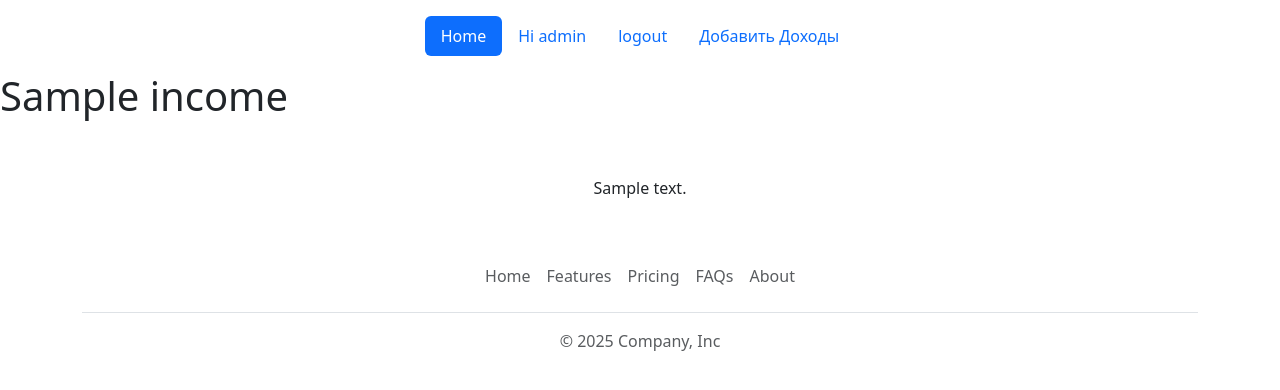
After one commit to Pavlukofff/Frognance, a Django app: page /operation/1 in a window 1280 px wide. The commit adds this page. Shown: the top 390 px of the page. Run offline with Django 5.2, Linux system fonts and the light colour scheme; a user stored in the database is signed in; data comes from the database, SQL or seed files in the repository; tables that the repository leaves empty hold one stand-in row (values such as "Sample post"); some libraries are stand-ins or nearby versions.

Commit message:
add new file

```diff
--- a/finance/models.py
+++ b/finance/models.py
@@ -17,6 +17,7 @@ class Income(models.Model):
     title = models.CharField(max_length=255)
     content = models.TextField()
     created_at = models.DateTimeField(auto_now_add=True)
+    user = models.ForeignKey(User, on_delete=models.RESTRICT)
 
     class Meta:
         db_table = 'Income'
--- a/finance/services.py
+++ b/finance/services.py
@@ -1,6 +1,12 @@
 from django.contrib.auth import get_user_model
+
+from finance.models import Income
 
 User = get_user_model()
 
 def create_user(username: str, email: str, password: str) -> User:
     User.objects.create_user(username=username, email=email, password=password)
+
+
+def create_income(title: str, content: str, user: User) -> Income:
+    return Income.objects.create(title=title, content=content, user=user)
--- a/finance/views.py
+++ b/finance/views.py
@@ -1,8 +1,11 @@
-from django.shortcuts import render, redirect
+from django.contrib.auth.decorators import login_required
+from django.http import HttpResponse, HttpResponseForbidden
+from django.shortcuts import render, redirect, get_object_or_404
 from django.urls import reverse
 
-from finance.forms import RegisterForm
-from finance.services import create_user
+from finance.forms import RegisterForm, IncomeForm
+from finance.models import Income
+from finance.services import create_user, create_income
 
 
 def home(request):
@@ -27,3 +30,27 @@ def register(request):
 
 
     return render(request, 'registration/register.html', {'form': form})
+
+@login_required
+def create_income_view(request):
+    form = IncomeForm
+
+    if request.method == 'POST':
+        form = IncomeForm(request.POST)
+        if form.is_valid():
+            title = form.cleaned_data['title']
+            content = form.cleaned_data['content']
+
+            income = create_income(title=title, content=content, user=request.user) # пользователь который сделал запрос
+
+            return redirect(reverse('income-view', args=(income.id,)))
+
+    return render(request, 'operation/create_income.html', {'form': form})
+
+@login_required
+def income_view(request, income_id: int):
+    income = get_object_or_404(Income, id=income_id)
+    if request.user != income.user:
+        return HttpResponseForbidden(content='У вас нет доступа')
+
+    return render(request, 'operation/income.html', {'income': income})
--- a/frognance/settings.py
+++ b/frognance/settings.py
@@ -127,6 +127,7 @@ DEFAULT_AUTO_FIELD = 'django.db.models.BigAutoField'
 
 LOGIN_REDIRECT_URL = '/'
 LOGOUT_REDIRECT_URL = '/login'
+LOGIN_URL = '/login'
 
 CRISPY_ALLOWED_TEMPLATE_PACKS = 'bootstrap5'
 CRISPY_TEMPLATE_PACK = 'bootstrap5'
--- a/frognance/urls.py
+++ b/frognance/urls.py
@@ -18,7 +18,7 @@ from django.contrib import admin
 from django.contrib.auth.views import LoginView, LogoutView
 from django.urls import path
 
-from finance.views import home, login, register
+from finance.views import home, login, register, create_income_view, income_view
 
 urlpatterns = [
     path('admin/', admin.site.urls),
@@ -26,4 +26,6 @@ urlpatterns = [
     path('register', register, name='register'),
     path('login', LoginView.as_view(), name='login'),
     path("logout", LogoutView.as_view(), name='logout'),
+    path('operation/income', create_income_view, name='create-income'),
+    path('operation/<int:income_id>', income_view, name='income-view'),
 ]
--- a/templates/header.html
+++ b/templates/header.html
@@ -14,7 +14,9 @@
                     </form>
                 </li>
             {% endif %}
-            <li class="nav-item"><a href="#" class="nav-link">About</a></li>
+        {% if user.is_authenticated %}
+            <li class="nav-item"><a href="{% url 'create-income' %}" class="nav-link">Добавить Доходы</a></li>
+        {% endif %}
         </ul>
     </header>
 </div>
--- /dev/null
+++ b/templates/operation/income.html
@@ -0,0 +1,9 @@
+{% extends 'base.html' %}
+{% load crispy_forms_tags %}
+
+{% block content %}
+    <h1 class="justify-content-center">{{ income.title }}</h1>
+    <div class="container pt-5 d-flex justify-content-center">
+        <p>{{ income.content | linebreaks}}</p>
+    </div>
+{% endblock %}
```
Also changed, not shown: finance/forms.py (+8 -0 lines), templates/operation/create_income.html (added, +14 -0 lines).
